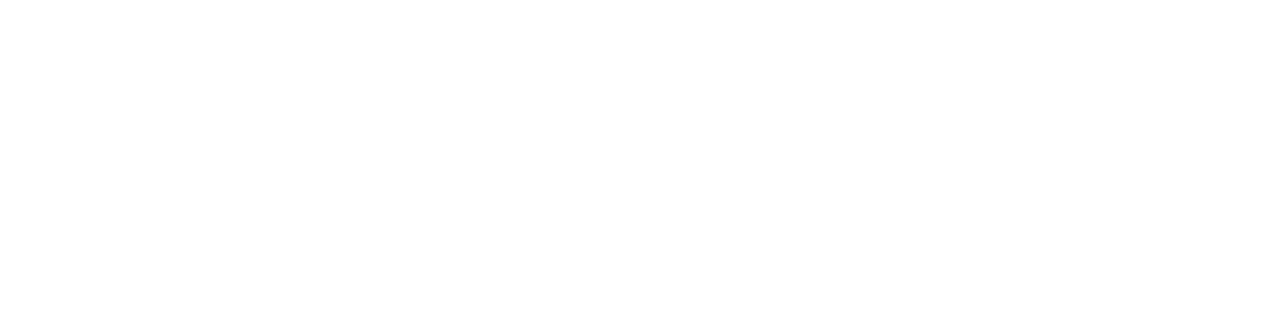
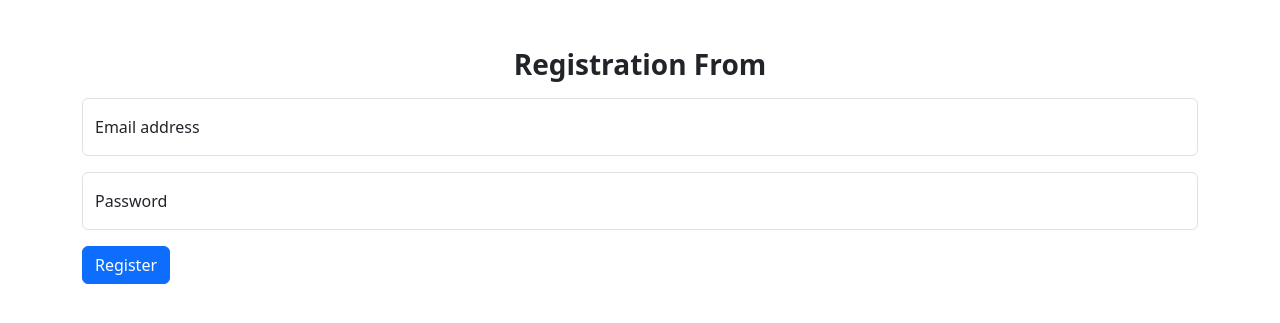
Before and after one commit to wahidrana2108/phpmailer, a PHP site: page / in a window 1280 px wide. Before the commit the part shown is empty. Shown: the top 323 px of the page. Run offline with PHP 8.4, Linux system fonts and the light colour scheme.

Commit message:
registration from added

```diff
--- a/index.php
+++ b/index.php
@@ -1,3 +1,70 @@
 <?php
     require_once("config.php");
+
+    $output = '';
+
+    if($_POST){
+        if(isset( $_POST['email'])){
+            $email = $_POST['email'];
+            if($email == ''){
+                unset($email);
+            }
+        }
+        if(isset($_POST['password'])){
+            $password = $_POST['password'];
+            if($password == ''){
+                unset($password);
+            }
+        }
+
+        if(!empty($email) && !empty($password)){
+
+            $password = password_hash($password, PASSWORD_DEFAULT);
+
+            function getToken($len=32){
+                return substr(mad5(openssl_random_pseudo_bytes(20)), -$len);
+            }
+            $token = getToken(10);
+
+            $insert = $con->prepare("INSERT INTO users SET email=:email, password=:password,token=:token");
+            $insert->execute(array(
+                ':email' => $email,
+                ':password' => $password,
+                ':token' => $token));
+
+        }
+
+    }
+
 ?>
+
+<!doctype html>
+<html lang="en">
+  <head>
+    <meta charset="utf-8">
+    <meta name="viewport" content="width=device-width, initial-scale=1">
+    <title>Registration From</title>
+    <link href="https://cdn.jsdelivr.net/npm/bootstrap@5.3.0-alpha1/dist/css/bootstrap.min.css" rel="stylesheet" integrity="sha384-GLhlTQ8iRABdZLl6O3oVMWSktQOp6b7In1Zl3/Jr59b6EGGoI1aFkw7cmDA6j6gD" crossorigin="anonymous">
+  </head>
+  <body>
+
+    <div class="container mt-5">
+        <form action="/" method="post">
+            <h3 class="fw-bolder text-center mb-3">Registration From</h3>
+            <div class="form-floating mb-3">
+                <input type="email" class="form-control" name="email" id="floatingInput" placeholder="name@example.com" required>
+                <label for="floatingInput">Email address</label>
+            </div>
+            <div class="form-floating">
+                <input type="password" class="form-control" name="password" id="floatingPassword" placeholder="Password" required>
+                <label for="floatingPassword">Password</label>
+            </div>
+
+            <button type="submit" class="btn btn-primary mt-3">Register</button>
+        </form>
+    </div>
+
+
+    <script src="https://cdn.jsdelivr.net/npm/bootstrap@5.3.0-alpha1/dist/js/bootstrap.bundle.min.js" integrity="sha384-w76AqPfDkMBDXo30jS1Sgez6pr3x5MlQ1ZAGC+nuZB+EYdgRZgiwxhTBTkF7CXvN" crossorigin="anonymous"></script>
+  </body>
+</html>
```
